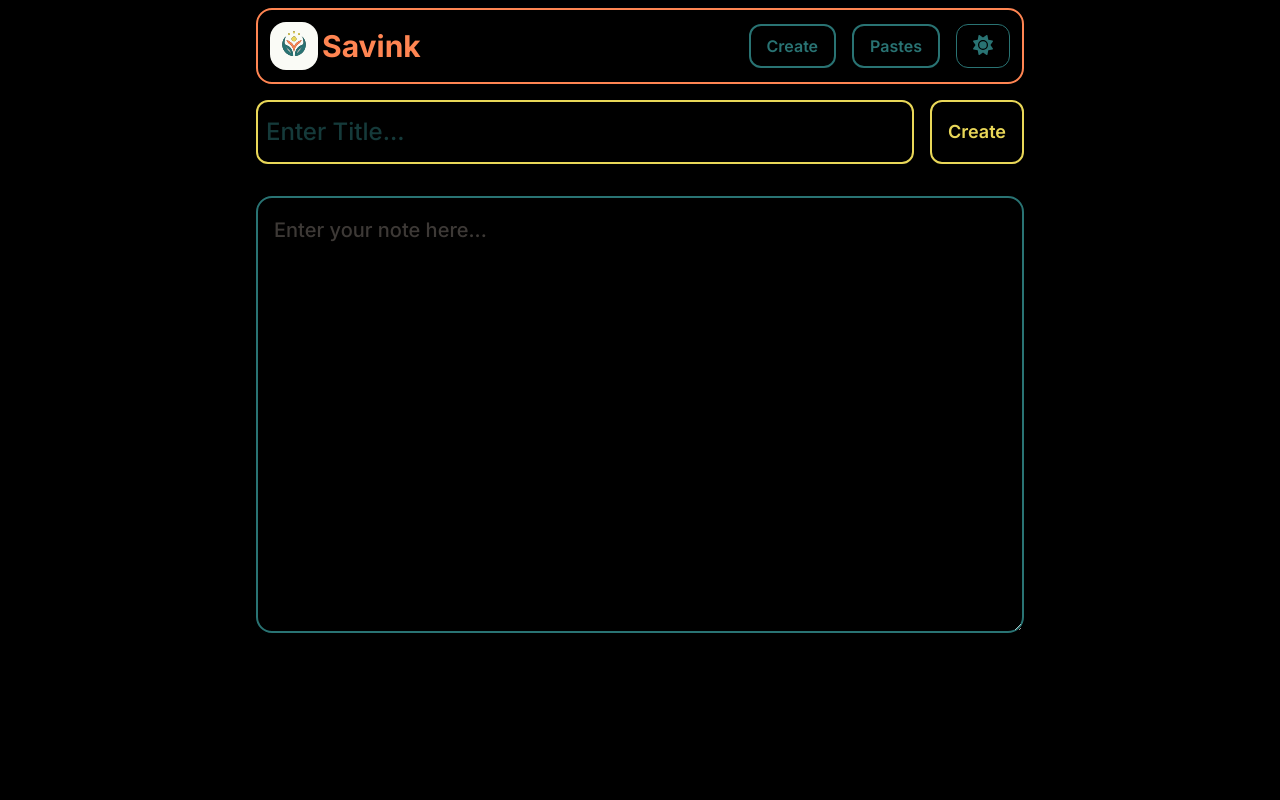
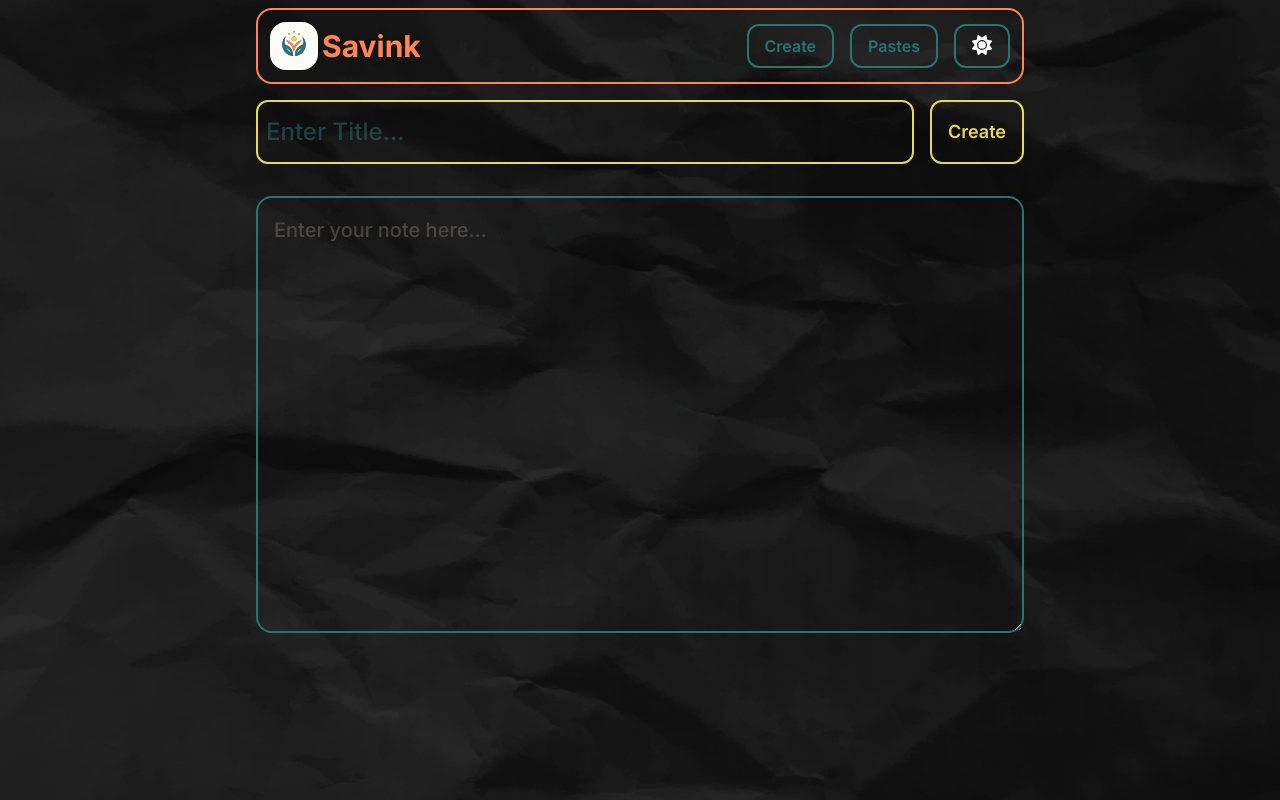
Before and after one commit to vinay-kumar-25/Saviora_Kingdom, a React (Vite) app in the folder Savink - Saviora notes/: page / in a window 1280 px wide. Built offline with nearby package versions, Linux system fonts and the light colour scheme.

Commit message:
added the dark mode

```diff
--- a/Savink - Saviora notes/index.html
+++ b/Savink - Saviora notes/index.html
@@ -7,7 +7,7 @@
     <link rel="preconnect" href="https://fonts.googleapis.com">
 <link rel="preconnect" href="https://fonts.gstatic.com" crossorigin>
 <link href="https://fonts.googleapis.com/css2?family=Inter:ital,opsz,wght@0,14..32,100..900;1,14..32,100..900&display=swap" rel="stylesheet">
-    <title>Saviora Notii</title>
+    <title>Savink</title>
   </head>
   <body>
     <div id="root"></div>
--- a/Savink - Saviora notes/src/App.jsx
+++ b/Savink - Saviora notes/src/App.jsx
@@ -7,6 +7,8 @@ import View from "./components/View"
 import { Toaster } from "react-hot-toast";
 import { useSelector } from "react-redux";
 import { notiislice } from "./js/slices";
+import lightbg from "../src/assets/bgtexture.jpg"
+import darkbg from "../src/assets/dark_texture.jpg"
 
 
 const router = createBrowserRouter([
@@ -41,8 +43,17 @@ const router = createBrowserRouter([
 function App() {
   const theme  = useSelector((state)=>state.notii.theme)
   console.log("theme value = ",theme)
+  const bgImage = theme === "dark" ? darkbg : lightbg;
   return (
-<div className={theme === "dark" ? "bg-black" : "bg-white"}>
+   <div
+   className="transition-all duration-1000 ease-in-out"
+      style={{
+        backgroundImage: `url(${bgImage})`,
+        backgroundSize: "cover",
+        backgroundRepeat: "no-repeat",
+        minHeight: "100vh",
+      }}
+    >
 
     <RouterProvider router={router} />
       <Toaster/>
--- a/Savink - Saviora notes/src/components/Navbar.jsx
+++ b/Savink - Saviora notes/src/components/Navbar.jsx
@@ -22,7 +22,7 @@ const handletheme = ()=>{
       <div className="flex gap-4">
         <NavLink to={"/"} className="  rounded-xl p-2  px-4 font-semibold text-primaryGreen border-2 border-primaryGreen hover:bg-primaryYellow transition-all duration-300 " >Create</NavLink>
         <NavLink to={"/pastes_list"} className="  rounded-xl p-2  px-4 font-semibold text-primaryGreen border-2 border-primaryGreen hover:text-primaryOrange hover:border-primaryOrange transition-all duration-300 " >Pastes</NavLink>
-        <button onClick={()=>handletheme()} className="  rounded-xl p-2  px-4 font-semibold text-primaryGreen border border-primaryGreen hover:text-primaryOrange hover:border-primaryOrange transition-all duration-300 ">{theme==="dark"?<FontAwesomeIcon className="text-xl" icon={faSun}/>:<FontAwesomeIcon className="text-xl" icon={faMoon}/>}</button>
+        <button onClick={()=>handletheme()} className="  rounded-xl p-2  px-4 font-semibold text-primaryGreen border-2 border-primaryGreen hover:text-primaryOrange hover:border-primaryOrange transition-all duration-300 ">{theme==="dark"?<FontAwesomeIcon className="transition-all duration-1000 ease-in-out text-xl text-white" icon={faSun}/>:<FontAwesomeIcon className="text-xl text-black transition-all duration-1000 ease-in-out" icon={faMoon}/>}</button>
       </div>
     </div>
   )
```
